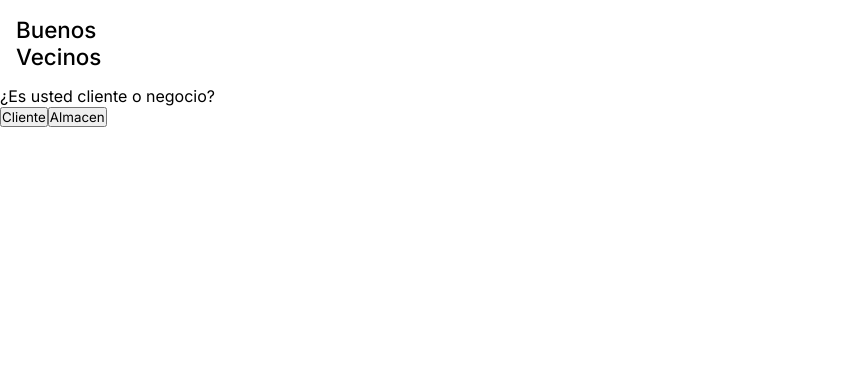
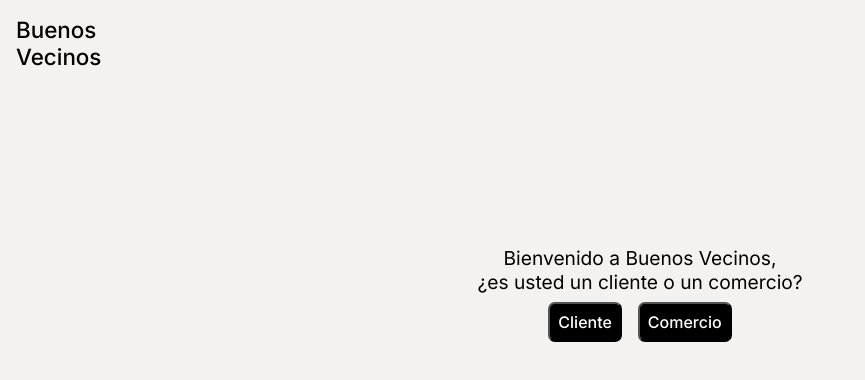
Before and after one commit to pibelanzallamas/buenos-vecinos, a React (Vite) app: page / in a window 1280 px wide. Shown: the top 380 px of the page, without its empty margins (0-865 px from the left). Built offline with nearby package versions, Linux system fonts and the light colour scheme.

Commit message:
welcome page desktop

```diff
--- a/src/App.jsx
+++ b/src/App.jsx
@@ -7,10 +7,10 @@ function App() {
   const [count, setCount] = useState(0);
 
   return (
-    <>
+    <div className="main-container">
       <Navbar />
       <AppRoutes />
-    </>
+    </div>
   );
 }
 
--- a/src/components/Welcome.jsx
+++ b/src/components/Welcome.jsx
@@ -5,8 +5,11 @@ function Welcome() {
   const navigate = useNavigate();
 
   return (
-    <div>
-      <p>¿Es usted cliente o negocio?</p>
+    <div className="welcome-page">
+      <p>
+        Bienvenido a Buenos Vecinos,<p></p> ¿es usted un cliente o un comercio?
+      </p>
+      <div className="buttons-welcome">
         <button
           onClick={() => {
             navigate("/login", { state: { cliente: true } });
@@ -19,8 +22,9 @@ function Welcome() {
             navigate("/login", { state: { cliente: false } });
           }}
         >
-        Almacen
+          Comercio
         </button>
+      </div>
     </div>
   );
 }
--- a/src/styles/app.css
+++ b/src/styles/app.css
@@ -4,6 +4,44 @@
   padding: 0;
   margin: 0;
   box-sizing: border-box;
+}
+
+.main-container {
+  min-height: 100vh;
+  background-color: #F4F1F1;
+  display: flex;
+  flex-direction: column;
+}
+
+.welcome-page {
+  flex: 1;
+  display: flex;
+  flex-direction: column;
+  align-items: center;
+  justify-content: flex-start;
+  padding-top: 20vh;
+  text-align: center;
+  gap: 0.5rem;
+  font-size: 1.2rem;
+}
+
+.buttons-welcome {
+  display: flex;
+  gap: 1rem;
+}
+
+button {
+  background-color: black;
+  color: white;
+  border-radius: 7px;
+  font-weight: 500;
+  padding: 0.5rem;
+  font-size: 1rem;
+}
+
+button:hover {
+  color: orange;
+  cursor: pointer;
 }
 
 nav {
--- a/src/styles/app.sass
+++ b/src/styles/app.sass
@@ -7,6 +7,38 @@
   box-sizing: border-box
 
 
+.main-container
+  min-height: 100vh
+  background-color: #F4F1F1
+  display: flex
+  flex-direction: column
+
+.welcome-page
+  flex: 1
+  display: flex
+  flex-direction: column
+  align-items: center
+  justify-content: flex-start
+  padding-top: 20vh
+  text-align: center
+  gap: 0.5rem
+  font-size: 1.2rem
+
+.buttons-welcome
+  display: flex
+  gap: 1rem
+
+button
+  background-color: black
+  color: white
+  border-radius: 7px
+  font-weight: 500
+  padding: .5rem
+  font-size: 1rem
+
+button:hover
+  color: orange
+  cursor: pointer
 
 nav
   padding: 1rem
```
Also changed, not shown: 1 other file (tests, documents, lock files or other folders). Lines whose indentation alone changed are shown as unchanged.
